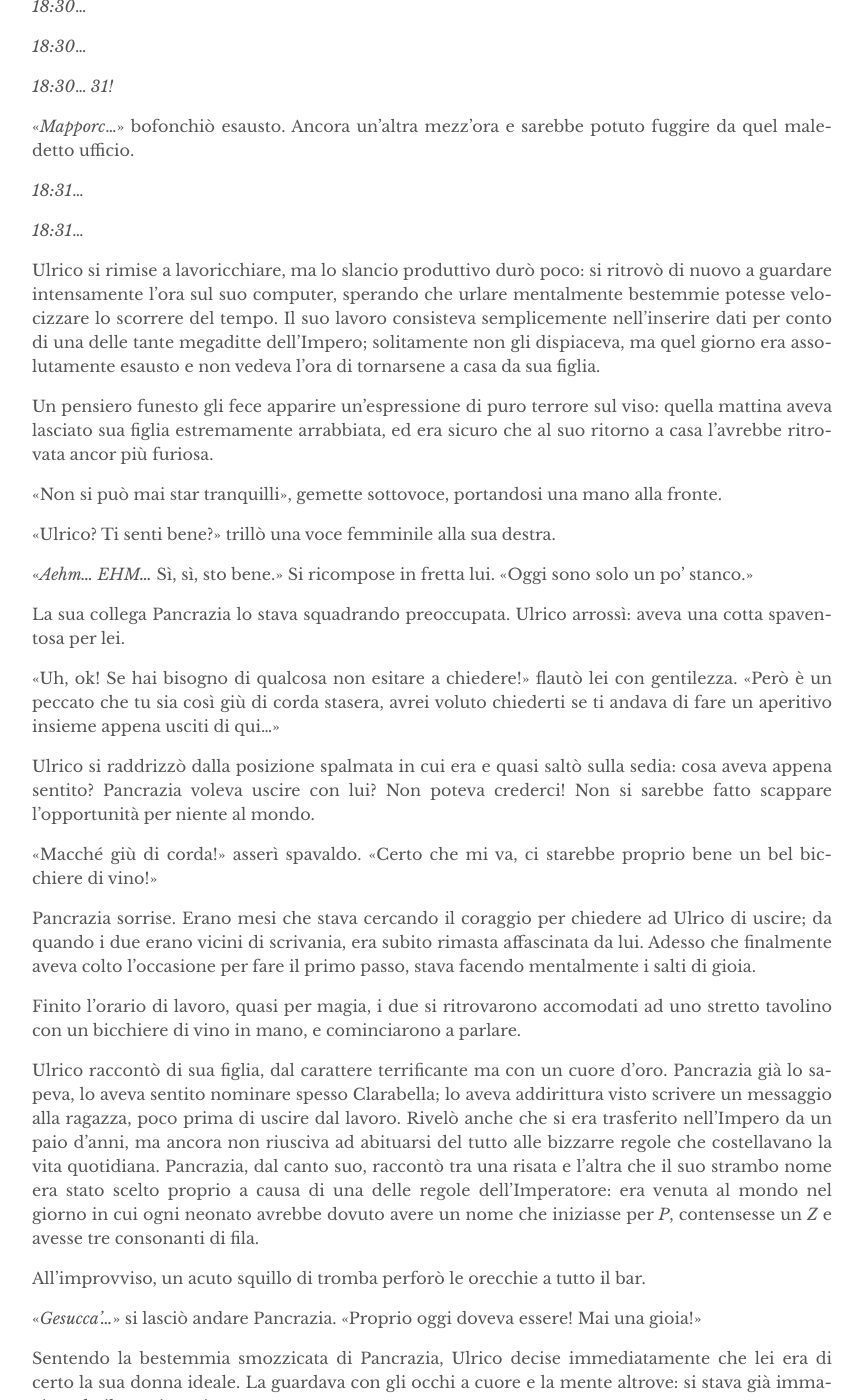
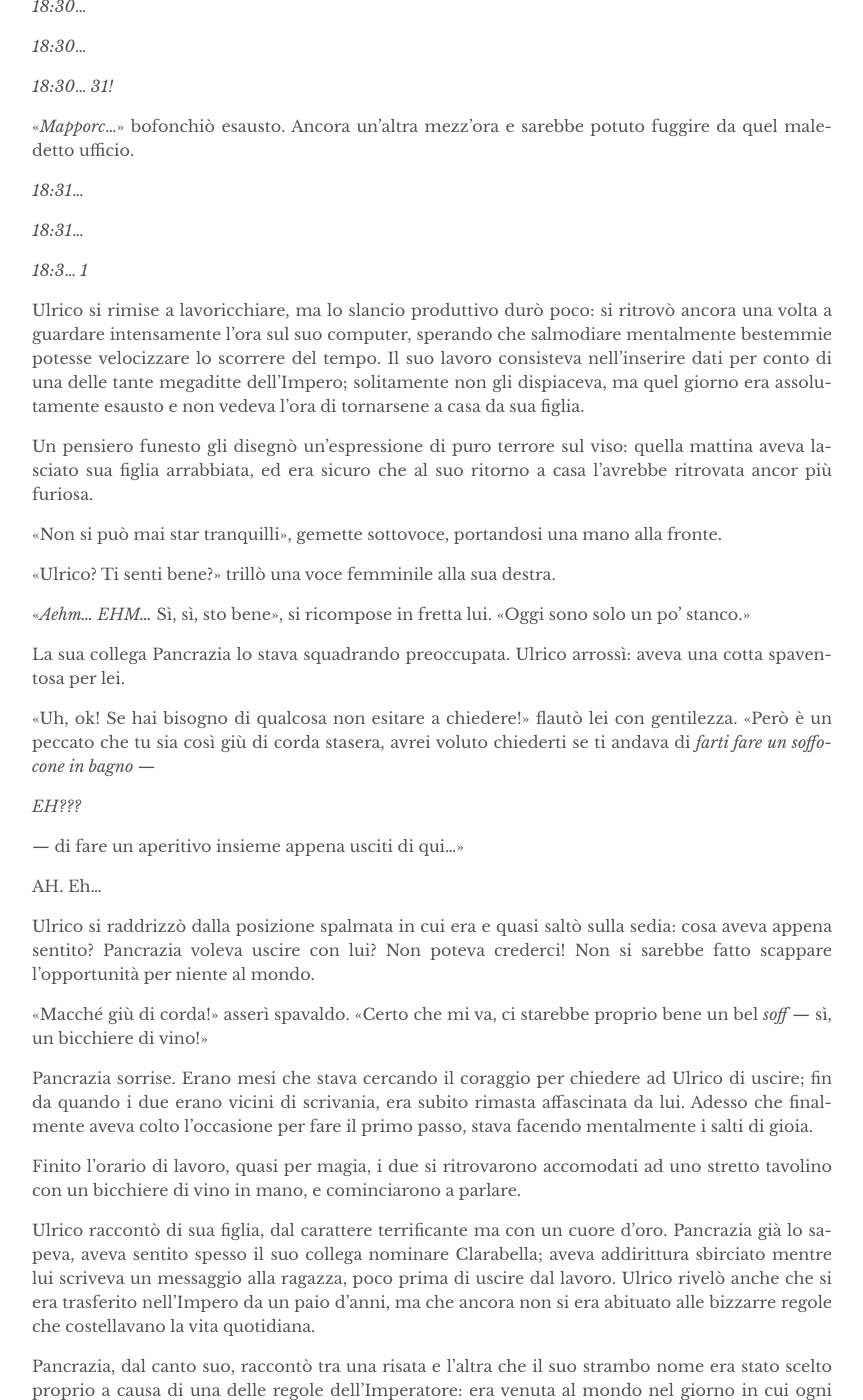
Before and after one commit to eviloutpost/eviloutpost.github.io, a Jekyll site: the page built from _posts/2018-11-02-parole.md, in a window 1280 px wide and 1400 px high, scrolled down 427 px. Shown: the whole window, without its empty margins (208-1071 px from the left). Built offline with Jekyll 4.4.1, drawn with Linux system fonts in a browser that asks for light colours; some of the changed text lies outside the part shown.

Commit message:
Continued pair review

```diff
--- a/_posts/2018-11-02-parole.md
+++ b/_posts/2018-11-02-parole.md
@@ -7,7 +7,8 @@ display: 4
 
 *18:30*...
 
-Il tempo passava con innaturale lentezza; Ulrico era sicuro che fossero le odiose *sei-e-mezzo* da almeno un secolo.
+Il tempo passava con innaturale lentezza. Ulrico era sicuro che fossero le
+odiose *sei-e-mezzo* da almeno un secolo.
 
 *18:30*...
 
@@ -21,43 +22,55 @@ Il tempo passava con innaturale lentezza; Ulrico era sicuro che fossero le odios
 
 *18:31*...
 
-Ulrico si rimise a lavoricchiare, ma lo slancio produttivo durò poco: si ritrovò di nuovo a guardare intensamente l'ora sul suo computer, sperando che urlare mentalmente bestemmie potesse velocizzare lo scorrere del tempo. Il suo lavoro consisteva semplicemente nell'inserire dati per conto di una delle tante megaditte dell'Impero; solitamente non gli dispiaceva, ma quel giorno era assolutamente esausto e non vedeva l'ora di tornarsene a casa da sua figlia.
+*18:3*... *1*
 
-Un pensiero funesto gli fece apparire un'espressione di puro terrore sul viso: quella mattina aveva lasciato sua figlia estremamente arrabbiata, ed era sicuro che al suo ritorno a casa l'avrebbe ritrovata ancor più furiosa.
+Ulrico si rimise a lavoricchiare, ma lo slancio produttivo durò poco: si ritrovò ancora una volta a guardare intensamente l'ora sul suo computer, sperando che salmodiare mentalmente bestemmie potesse velocizzare lo scorrere del tempo. Il suo lavoro consisteva nell'inserire dati per conto di una delle tante megaditte dell'Impero; solitamente non gli dispiaceva, ma quel giorno era assolutamente esausto e non vedeva l'ora di tornarsene a casa da sua figlia.
+
+Un pensiero funesto gli disegnò un'espressione di puro terrore sul viso: quella mattina aveva lasciato sua figlia arrabbiata, ed era sicuro che al suo ritorno a casa l'avrebbe ritrovata ancor più furiosa.
 
 «Non si può mai star tranquilli», gemette sottovoce, portandosi una mano alla fronte.
 
 «Ulrico? Ti senti bene?» trillò una voce femminile alla sua destra.
 
-«*Aehm... EHM...* Sì, sì, sto bene.» Si ricompose in fretta lui. «Oggi sono solo un po' stanco.»
+«*Aehm... EHM...* Sì, sì, sto bene», si ricompose in fretta lui. «Oggi sono solo un po' stanco.»
 
 La sua collega Pancrazia lo stava squadrando preoccupata. Ulrico arrossì: aveva una cotta spaventosa per lei.
 
-«Uh, ok! Se hai bisogno di qualcosa non esitare a chiedere!» flautò lei con gentilezza. «Però è un peccato che tu sia così giù di corda stasera, avrei voluto chiederti se ti andava di fare un aperitivo insieme appena usciti di qui...»
+«Uh, ok! Se hai bisogno di qualcosa non esitare a chiedere!» flautò lei con gentilezza. «Però è un peccato che tu sia così giù di corda stasera, avrei voluto chiederti se ti andava di *farti fare un soffocone in bagno ---*
+
+*EH???*
+
+--- di fare un aperitivo insieme appena usciti di qui...»
+
+AH. Eh...
 
 Ulrico si raddrizzò dalla posizione spalmata in cui era e quasi saltò sulla sedia: cosa aveva appena sentito? Pancrazia voleva uscire con lui? Non poteva crederci! Non si sarebbe fatto scappare l'opportunità per niente al mondo.
 
-«Macché giù di corda!» asserì spavaldo. «Certo che mi va, ci starebbe proprio bene un bel bicchiere di vino!»
+«Macché giù di corda!» asserì spavaldo. «Certo che mi va, ci starebbe proprio bene un bel *soff* --- sì, un bicchiere di vino!»
 
-Pancrazia sorrise. Erano mesi che stava cercando il coraggio per chiedere ad Ulrico di uscire; da quando i due erano vicini di scrivania, era subito rimasta affascinata da lui. Adesso che finalmente aveva colto l'occasione per fare il primo passo, stava facendo mentalmente i salti di gioia.
+Pancrazia sorrise. Erano mesi che stava cercando il coraggio per chiedere ad Ulrico di uscire; fin da quando i due erano vicini di scrivania, era subito rimasta affascinata da lui. Adesso che finalmente aveva colto l'occasione per fare il primo passo, stava facendo mentalmente i salti di gioia.
 
 Finito l'orario di lavoro, quasi per magia, i due si ritrovarono accomodati ad uno stretto tavolino con un bicchiere di vino in mano, e cominciarono a parlare.
 
-Ulrico raccontò di sua figlia, dal carattere terrificante ma con un cuore d'oro. Pancrazia già lo sapeva, lo aveva sentito nominare spesso Clarabella; lo aveva addirittura visto scrivere un messaggio alla ragazza, poco prima di uscire dal lavoro. Rivelò anche che si era trasferito nell'Impero da un paio d'anni, ma ancora non riusciva ad abituarsi del tutto alle bizzarre regole che costellavano la vita quotidiana. Pancrazia, dal canto suo, raccontò tra una risata e l'altra che il suo strambo nome era stato scelto proprio a causa di una delle regole dell'Imperatore: era venuta al mondo nel giorno in cui ogni neonato avrebbe dovuto avere un nome che iniziasse per *P*, contensesse un *Z* e avesse tre consonanti di fila.
+Ulrico raccontò di sua figlia, dal carattere terrificante ma con un cuore d'oro. Pancrazia già lo sapeva, aveva sentito spesso il suo collega nominare Clarabella; aveva addirittura sbirciato mentre lui scriveva un messaggio alla ragazza, poco prima di uscire dal lavoro. Ulrico rivelò anche che si era trasferito nell'Impero da un paio d'anni, ma che ancora non si era abituato alle bizzarre regole che costellavano la vita quotidiana.
 
-All'improvviso, un acuto squillo di tromba perforò le orecchie a tutto il bar.
+Pancrazia, dal canto suo, raccontò tra una risata e l'altra che il suo strambo nome era stato scelto proprio a causa di una delle regole dell'Imperatore: era venuta al mondo nel giorno in cui ogni neonato avrebbe dovuto avere un nome che iniziasse per *P*, contensesse un *Z* e avesse tre consonanti di fila.
+
+L'appuntamento sembrava procedere per il meglio quando, all'improvviso, un acuto squillo di tromba perforò le orecchie a tutto il bar.
 
 «*Gesucca'...*» si lasciò andare Pancrazia. «Proprio oggi doveva essere! Mai una gioia!»
 
 Sentendo la bestemmia smozzicata di Pancrazia, Ulrico decise immediatamente che lei era di certo la sua donna ideale. La guardava con gli occhi a cuore e la mente altrove: si stava già immaginando il matrimonio.
 
-«Ehm!» cercò di ricomporsi Pancrazia. «*Sì ti piace che altrui quella mattina non sia la mattina dei silenzi al concorde!*»
+«Ehm!» cercò di ricomporsi Pancrazia. «*Sì... sì ti piace che altrui quella mattina non sia... non quella dei silenzi al concorde!*»
 
-Ulrico si riscosse.. «*Eh?*» era una sua impressione o Pancrazia stava realmente dicendo cose senza senso?
+Ulrico si riscosse. «Eh!?», fece confuso. Era una sua impressione o Pancrazia stava realmente dicendo cose senza senso?
 
-«*Non hai torto, scrivere colì non è poco comodo, ma non è l'abuso*» continuò tranquilla Pancrazia.
+«*Non hai torto, scrivere colì... non è... poco comodo, ma non è l'abuso*» continuò tranquilla Pancrazia.
 
-Ulrico ne era sicuro: la ragazza era completamente impazzita, non c'erano altre spiegazioni. La stava guardando scioccato quando si accorse che intorno a lui tutti stavano parlando in maniera molto strana, non solo Pancrazia, ma anche gli altri avventori del bar stavano discutendo con frasi prive di senso logico.
+Ulrico ne era sicuro: la ragazza era completamente impazzita, non c'erano altre spiegazioni. La stava guardando scioccato
+
+//TODO , quando si accorse che intorno a lui tutti stavano parlando in maniera molto strana, non solo Pancrazia, ma anche gli altri avventori del bar stavano discutendo con frasi prive di senso logico.
 
 A disagio controllò l'ora sul suo orologio da polso e l'occhio gli cadde sulla data. Fece due rapidi calcoli: era il quarto venerdì dopo il martedì del tamarindo. Non poteva crederci! Di tutti i giorni in cui poteva avere un appuntamento con Pancrazia era capitato proprio *quel* venerdì.
 
```
